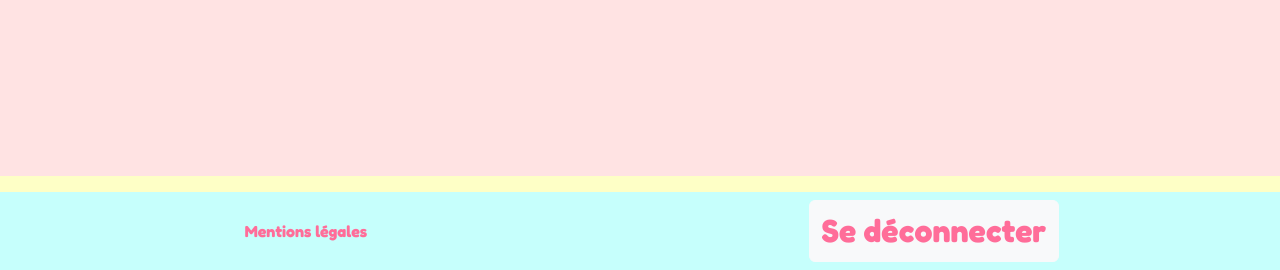
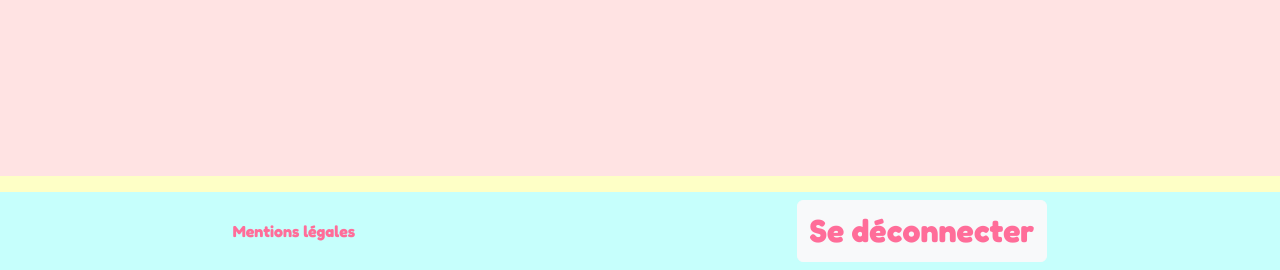
Before and after one commit to V-Gillet/WCS-AniRent, a PHP site: template src/View/Item/add.html.twig in a window 1280 px wide. Shown: the part 530-800 px from the top of the page. Run offline with PHP 8.4, Linux system fonts and the light colour scheme; the template is opened without the code that fills it, so the values that code supplies are empty; some libraries are stand-ins or nearby versions; some web fonts are replaced.

Commit message:
fix footer v2

```diff
--- a/src/View/Components/_footer.html.twig
+++ b/src/View/Components/_footer.html.twig
@@ -1,6 +1,6 @@
 <footer class="bg-danger fixed-bottom border-foot border-5 py-2">
 	<div class="container-fluid d-flex justify-content-around align-items-center">
-		<a href="https://www.economie.gouv.fr/entreprises/site-internet-mentions-obligatoires" class="mx-4 title-foot text-secondary fw-bold">Mentions légales</a>
-		<a href="/logout" class="btn btn-block btn-light fw-bold text-secondary">Se déconnecter</a>
+		<a href="https://www.economie.gouv.fr/entreprises/site-internet-mentions-obligatoires" class="mr-4 title-foot text-secondary fw-bold">Mentions légales</a>
+		<a href="/logout" class="btn btn-block btn-light fw-bold fs-2 text-secondary">Se déconnecter</a>
 	</div>
 </footer>
```
